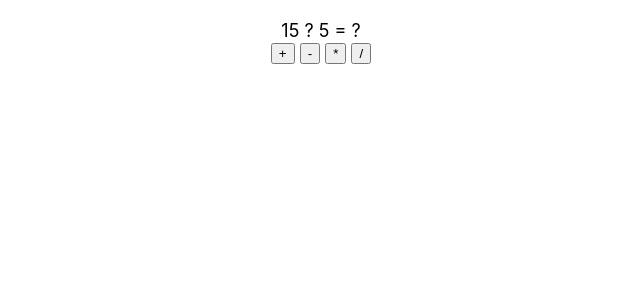
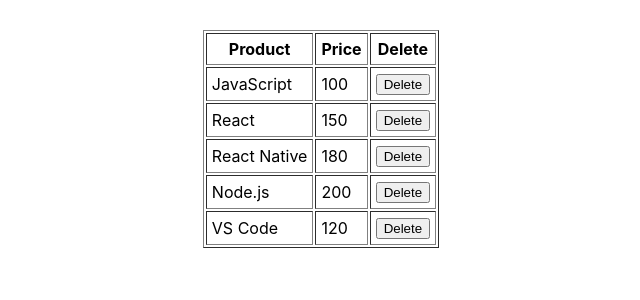
Before and after one commit to rayyyyyyyyyyyyyyyyyyyyyyyyyyy/app1, a React (Create React App) app: page / in a window 1280 px wide. Shown: the top 300 px of the page, without its empty margins (319-959 px from the left). Built offline with nearby package versions, Linux system fonts and the light colour scheme.

Commit message:
Create refs-array.js

```diff
--- a/src/App.js
+++ b/src/App.js
@@ -1,6 +1,6 @@
 import React from 'react';
-import RefsFunc from './refs-func';
+import RefsArray from './refs-array';
 
 export default function App() {
-  return <RefsFunc/>
+  return <RefsArray/>
 }
--- /dev/null
+++ b/src/refs-array.js
@@ -0,0 +1,51 @@
+import React from 'react';
+
+export default function RefsArray() {
+  const table = React.useRef()
+  const tr = React.useRef([])
+
+  const data = [
+    ['JavaScript', 100],
+    ['React', 150],
+    ['React Native', 180],
+    ['Node.js', 200],
+    ['VS Code', 120]
+  ]
+
+  const onClickButton = (i) => {
+    const index = tr.current[i].rowIndex
+    table.current.deleteRow(index)
+  }
+
+  const onMouseOverRow = (i) => {
+    tr.current[i].style.backgroundColor = 'yellow'
+  }
+
+  const onMouseOutRow = (i) => {
+    tr.current[i].style.backgroundColor = 'white'
+  }
+
+  const tableStyle = {margin: 'auto', marginTop: 30}
+
+  return (
+    <table ref={table} border="1" cellPadding={5} style={tableStyle}>
+        <tr><th>Product</th><th>Price</th><th>Delete</th></tr>
+        {
+            data.map((item,i) => {
+                return (
+                    <tr ref={el => tr.current[i] = el}
+                        onMouseOver={()=>onMouseOverRow(i)}
+                        onMouseOut={()=>onMouseOutRow(i)}
+                    >
+                        <td>{item[0]}</td>
+                        <td>{item[1]}</td>
+                        <td><button onClick={() => onClickButton(i)}>
+                            Delete
+                        </button></td>
+                    </tr>
+                )
+            })
+        }
+    </table>
+  )
+}
```
